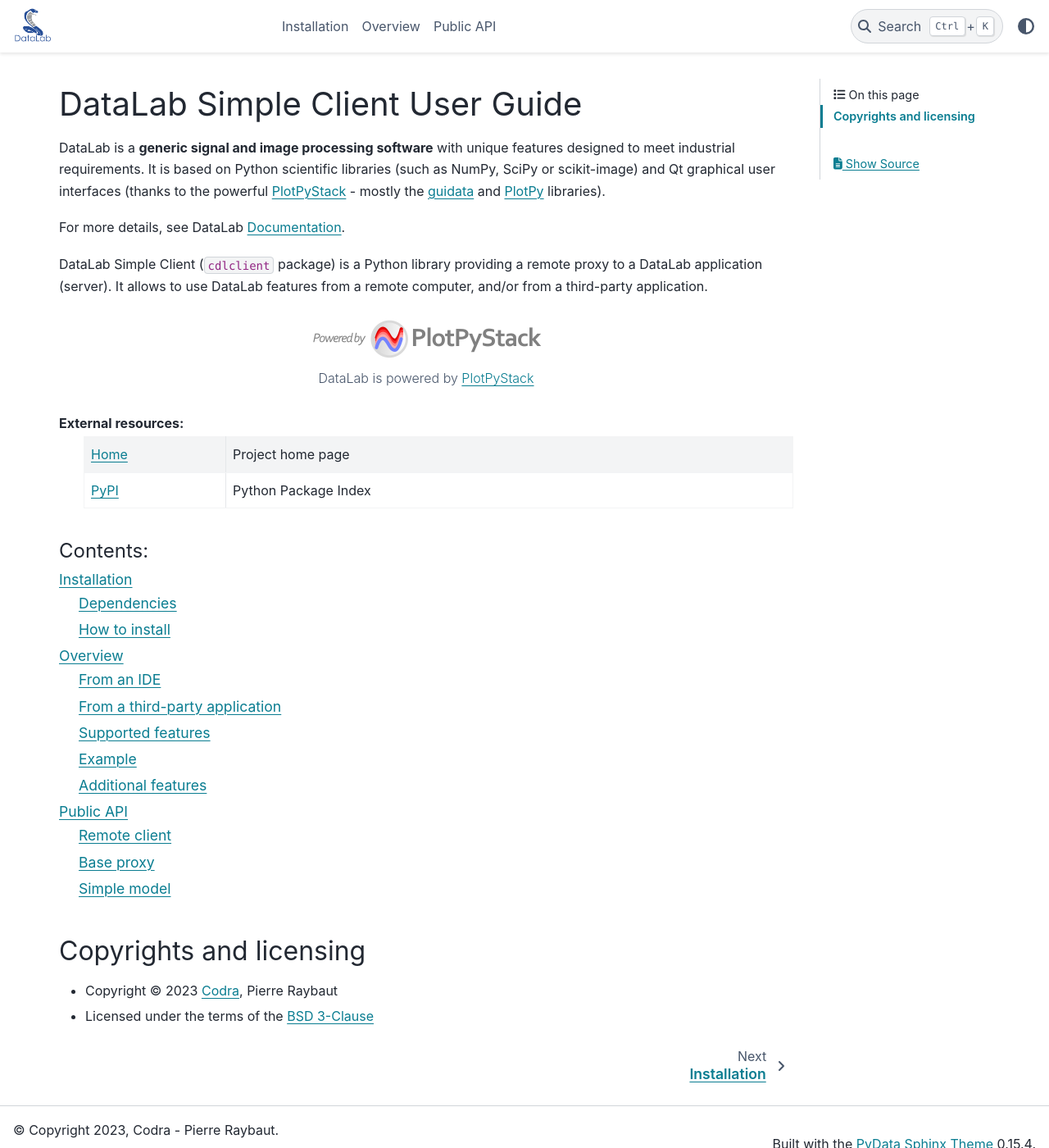
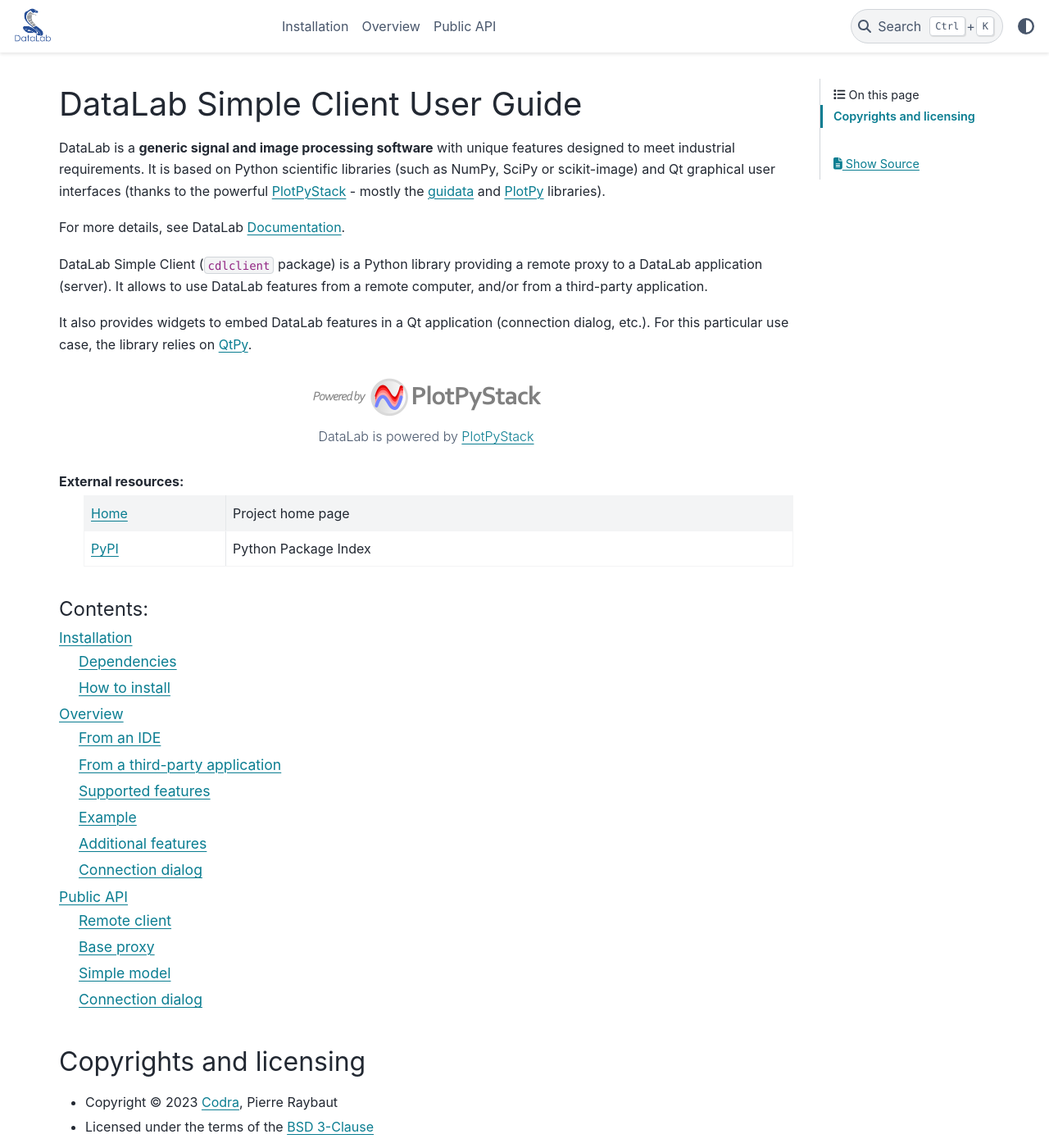
Before and after one commit to Codra-Ingenierie-Informatique/DataLab_Client, a Sphinx documentation site: the page built from doc/index.rst, in a window 1280 px wide and 1400 px high. Shown: the whole window at 82% size. Built offline with Sphinx 7.4.7 and the PyData theme 0.15.4, drawn with Linux system fonts in a browser that asks for light colours.

Commit message:
Updated docs

```diff
--- a/doc/api.rst
+++ b/doc/api.rst
@@ -28,3 +28,9 @@ objects.
 
 .. autoclass:: cdlclient.simplemodel.ImageObj
     :members:
+
+Connection dialog
+^^^^^^^^^^^^^^^^^
+
+.. autoclass:: cdlclient.widgets.ConnectionDialog
+    :members:
--- a/doc/index.rst
+++ b/doc/index.rst
@@ -12,6 +12,10 @@ For more details, see DataLab `Documentation`_.
 DataLab Simple Client (``cdlclient`` package) is a Python library providing a
 remote proxy to a DataLab application (server). It allows to use DataLab
 features from a remote computer, and/or from a third-party application.
+
+It also provides widgets to embed DataLab features in a Qt application
+(connection dialog, etc.). For this particular use case, the library relies
+on `QtPy`_.
 
 .. figure:: _static/plotpy-stack-powered.png
     :align: center
@@ -44,6 +48,7 @@ Copyrights and licensing
 .. _PlotPyStack: https://github.com/PlotPyStack
 .. _guidata: https://pypi.python.org/pypi/guidata
 .. _PlotPy: https://pypi.python.org/pypi/PlotPy
+.. _QtPy: https://pypi.python.org/pypi/QtPy
 .. _PyPI: https://pypi.python.org/pypi/DataLab
 .. _Home: https://github.com/Codra-Ingenierie-Informatique/DataLabSimpleClient/
 .. _Documentation: https://cdlapp.readthedocs.io/
```
Also changed, not shown: CHANGELOG.md (+2 -2 lines), doc/overview.rst (+16 -0 lines), doc/images/shots/connect_dialog.png (added), 5 other files.
